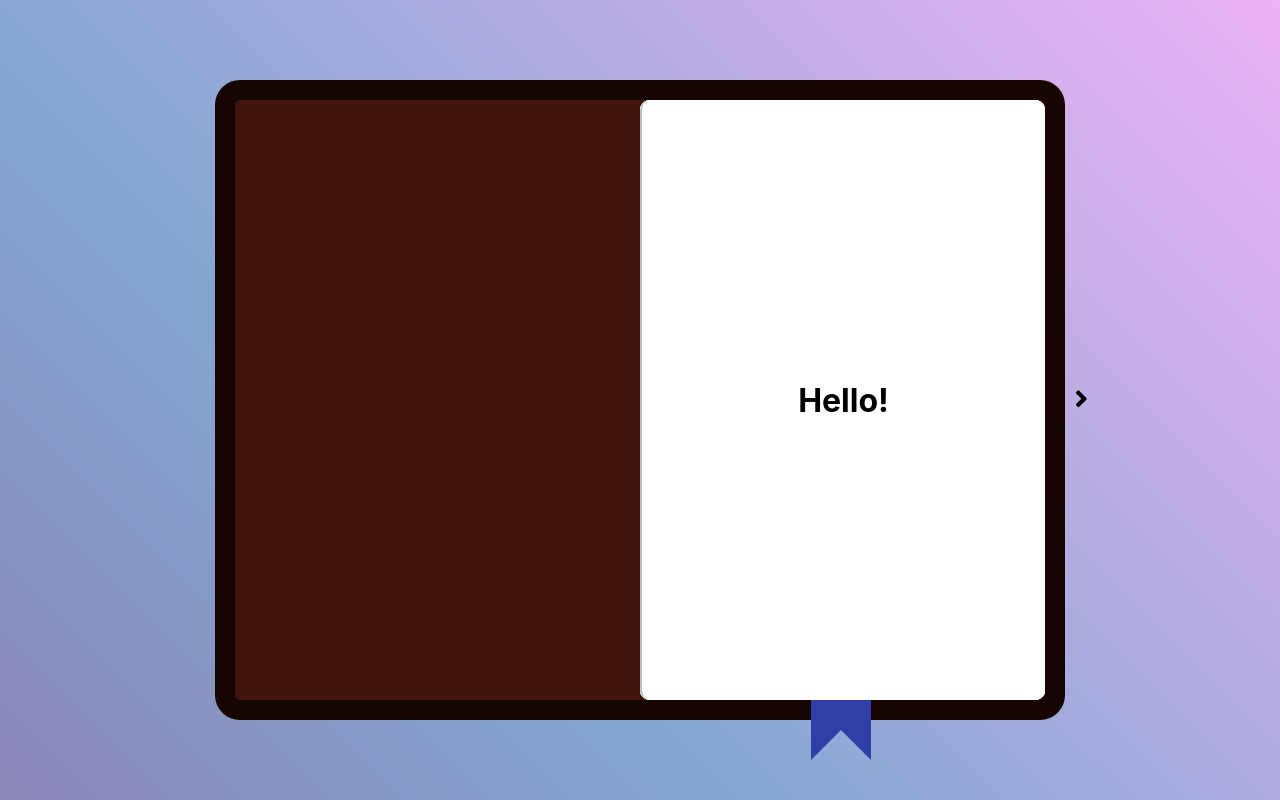
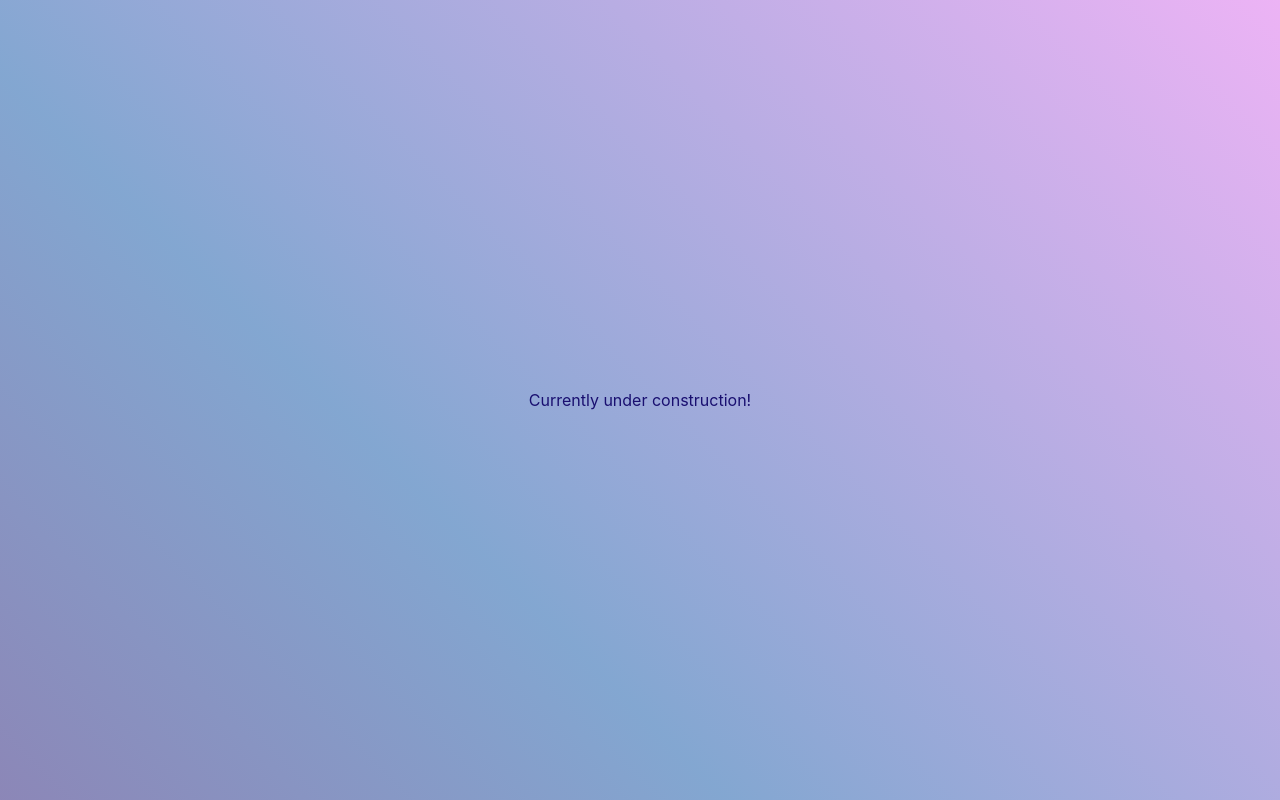
Before and after one commit to j985chen/j985chen.github.io, a React (Create React App) app: page / in a window 1280 px wide. Built offline with nearby package versions, Linux system fonts and the light colour scheme.

Commit message:
Created WIP message

```diff
--- a/src/App.css
+++ b/src/App.css
@@ -2,6 +2,7 @@
     margin: 0;
     padding: 0;
     box-sizing: border-box;
+    color: #190f70;
 }
 
 #root {
--- a/src/components/book.js
+++ b/src/components/book.js
@@ -25,7 +25,7 @@ const Book = () => {
 
     return (
         <>
-            <button id='prevButton' onClick={flipLeft} style={{ visibility: currPage === 0 ? 'hidden' : 'visible' }}>
+            {/*<button id='prevButton' onClick={flipLeft} style={{ visibility: currPage === 0 ? 'hidden' : 'visible' }}>
                 <FontAwesomeIcon icon='angle-left' />
             </button>
             <div className='bookBinding'>
@@ -36,7 +36,8 @@ const Book = () => {
             </div>
             <button id='nextButton' onClick={flipRight} style={{visibility: currPage === pages.length - 1 ? 'hidden' : 'visible' }}>
                 <FontAwesomeIcon icon='angle-right' />
-            </button>
+            </button>*/}
+            Currently under construction!
         </>
     );
 };
```
